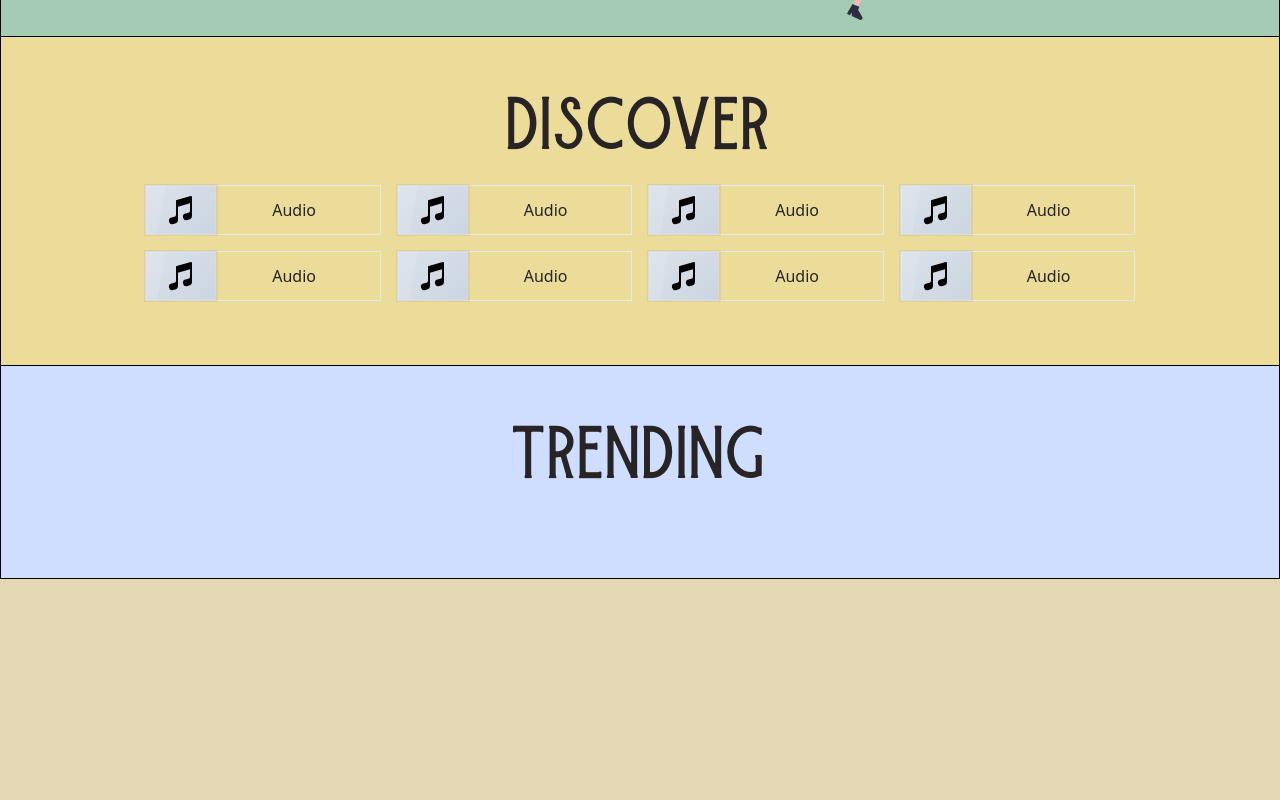
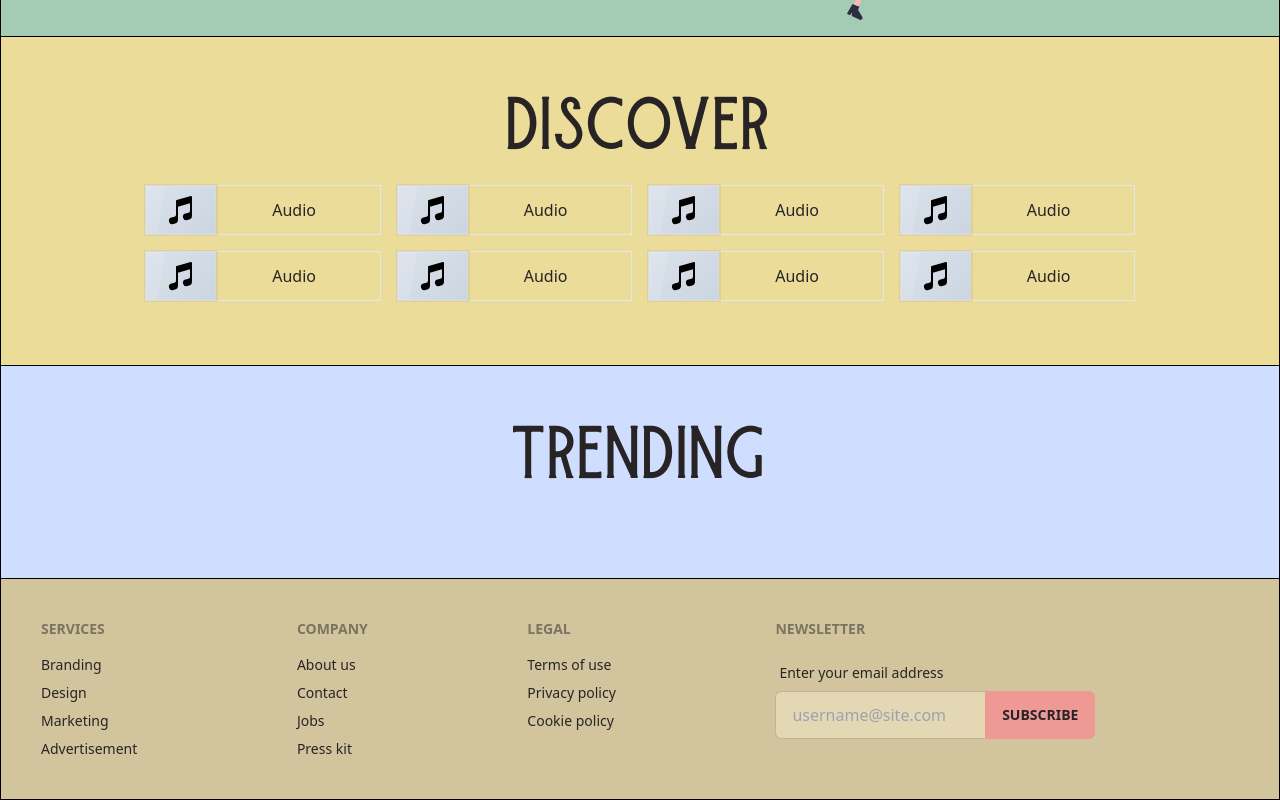
Before and after one commit to oelnajmi/event-pre, a Next.js app: page / in a window 1280 px wide. Shown: the part 666-1466 px from the top of the page. Before the commit the page ends 1245 px from the top, so only its background shows below. Built offline with nearby package versions, Linux system fonts and the light colour scheme.

Commit message:
added footer component

```diff
--- /dev/null
+++ b/components/Footer.js
@@ -0,0 +1,46 @@
+const Footer = () => {
+  return (
+    <footer className="border-x border-b border-black footer p-10 bg-base-200 text-base-content">
+      <div>
+        <span className="footer-title">Services</span>
+        <a className="link link-hover">Branding</a>
+        <a className="link link-hover">Design</a>
+        <a className="link link-hover">Marketing</a>
+        <a className="link link-hover">Advertisement</a>
+      </div>
+      <div>
+        <span className="footer-title">Company</span>
+        <a className="link link-hover">About us</a>
+        <a className="link link-hover">Contact</a>
+        <a className="link link-hover">Jobs</a>
+        <a className="link link-hover">Press kit</a>
+      </div>
+      <div>
+        <span className="footer-title">Legal</span>
+        <a className="link link-hover">Terms of use</a>
+        <a className="link link-hover">Privacy policy</a>
+        <a className="link link-hover">Cookie policy</a>
+      </div>
+      <div>
+        <span className="footer-title">Newsletter</span>
+        <div className="form-control w-80">
+          <label className="label">
+            <span className="label-text">Enter your email address</span>
+          </label>
+          <div className="relative">
+            <input
+              type="text"
+              placeholder="username@site.com"
+              className="input input-bordered w-full pr-16"
+            />
+            <button className="btn btn-primary absolute top-0 right-0 rounded-l-none">
+              Subscribe
+            </button>
+          </div>
+        </div>
+      </div>
+    </footer>
+  );
+};
+
+export default Footer;
--- a/pages/index.js
+++ b/pages/index.js
@@ -1,15 +1,17 @@
 import Discover from '../components/Discover';
 import FeedHeader from '../components/FeedHeader';
+import Footer from '../components/Footer';
 import Navbar from '../components/Navbar';
 import Trending from '../components/Trending';
 
 const Home = () => {
   return (
-    <main className="min-h-screen flex flex-col max-w-[1500px] mx-auto">
+    <main className=" min-h-screen flex flex-col max-w-[1500px] mx-auto">
       <Navbar />
       <FeedHeader />
       <Discover />
       <Trending />
+      <Footer />
     </main>
   );
 };
```
